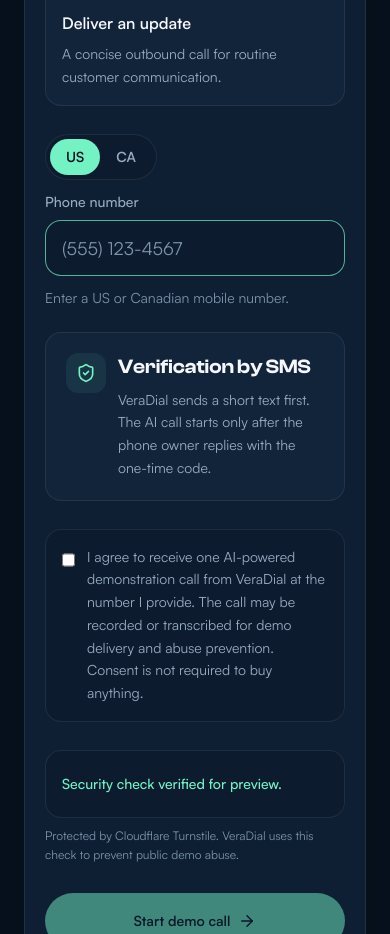
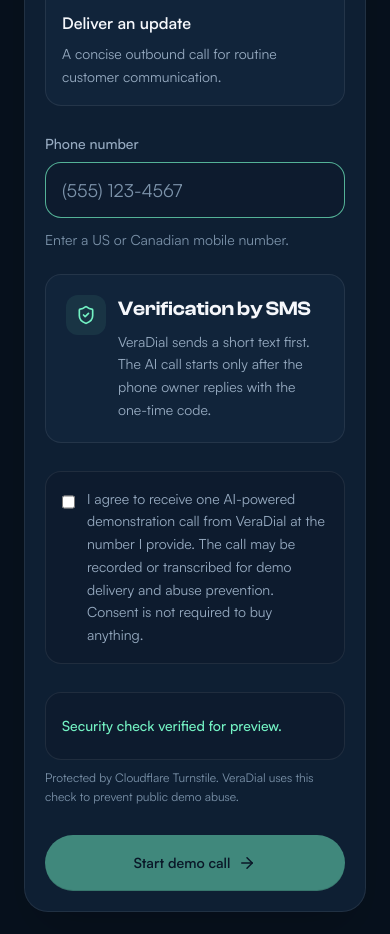
Before and after one commit to gthomson16/veradial-website, a Next.js app: page /try in a window 390 px wide. Shown: the part 1060-1994 px from the top of the page. Built offline with nearby package versions, Linux system fonts and the light colour scheme; no server answers.

Commit message:
Remove country toggle from demo phone input

```diff
--- a/src/components/calls/PhoneInput.tsx
+++ b/src/components/calls/PhoneInput.tsx
@@ -1,14 +1,11 @@
 "use client";
 
-import { useEffect, useMemo, useState } from "react";
-
-type CountryCode = "US" | "CA";
+import { useEffect, useMemo } from "react";
 
 type PhoneInputProps = {
   value: string;
   onChange: (value: string) => void;
   onValid?: (e164: string | null) => void;
-  allowedCountries?: CountryCode[];
   autoFocus?: boolean;
   disabled?: boolean;
 };
@@ -39,11 +36,9 @@
   value,
   onChange,
   onValid,
-  allowedCountries = ["US", "CA"],
   autoFocus = false,
   disabled = false,
 }: PhoneInputProps) {
-  const [country, setCountry] = useState<CountryCode>(allowedCountries[0] ?? "US");
   const formattedValue = useMemo(() => formatNanp(value), [value]);
   const e164 = useMemo(() => toE164(value), [value]);
 
@@ -53,24 +48,6 @@
 
   return (
     <div className="space-y-3">
-      <div className="flex w-fit rounded-full border border-border bg-surface p-1">
-        {allowedCountries.map((option) => (
-          <button
-            key={option}
-            type="button"
-            disabled={disabled}
-            onClick={() => setCountry(option)}
-            className={`h-9 rounded-full px-4 text-sm font-semibold transition-colors ${
-              country === option
-                ? "bg-accent text-bg"
-                : "text-text-secondary hover:bg-white/5 hover:text-text-primary"
-            }`}
-          >
-            {option}
-          </button>
-        ))}
-      </div>
-
       <label className="block">
         <span className="mb-2 block text-sm font-medium text-text-secondary">Phone number</span>
         <input
```
